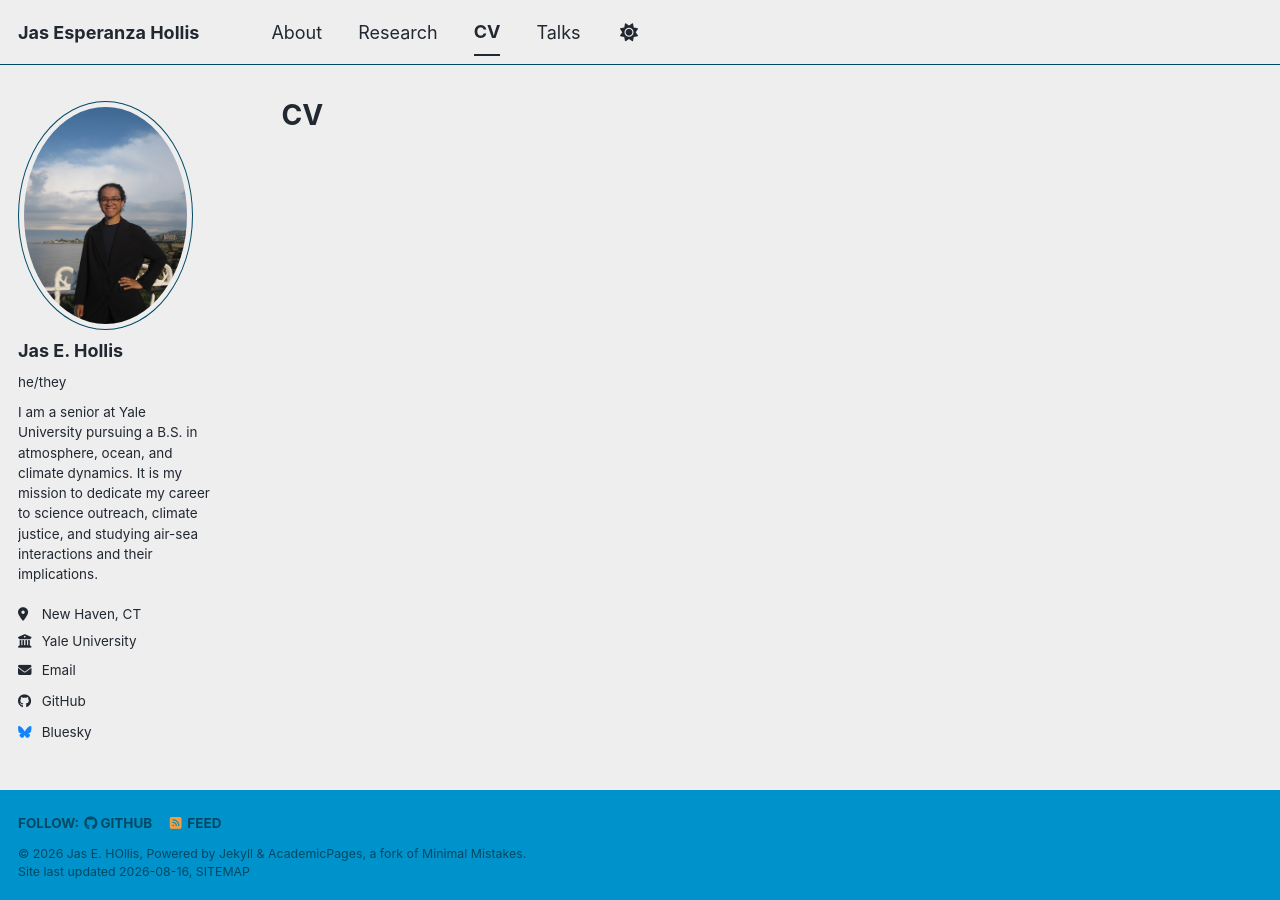
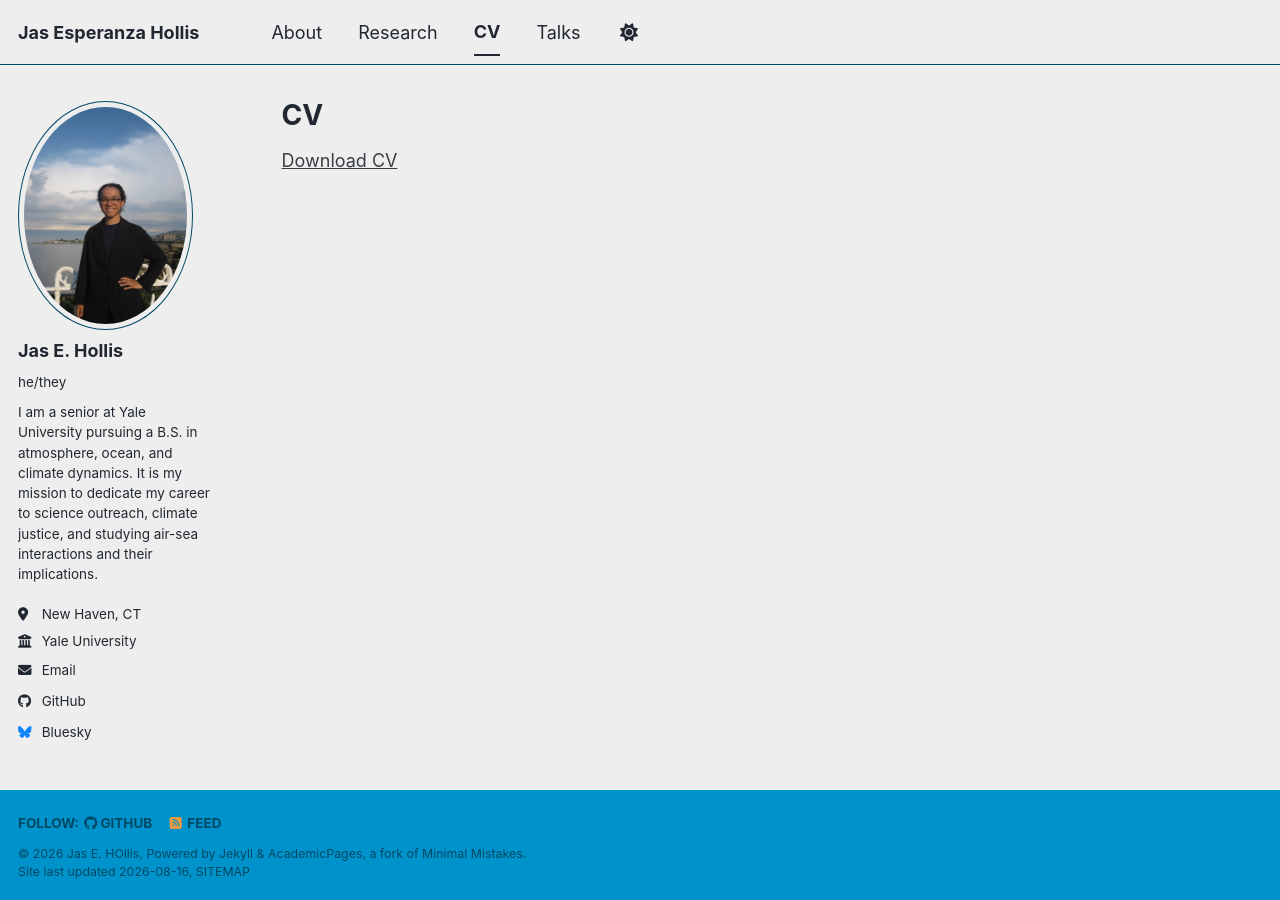
Before and after one commit to jas-hollis/jas-hollis.github.io, a Jekyll site: the page built from _pages/cv.md, in a window 1280 px wide. Built offline with Jekyll 4.4.1, drawn with Linux system fonts in a browser that asks for light colours; a style sheet for code colours, icons or effects is not loaded.

Commit message:
Update cv.md
add cv downloadable link

```diff
--- a/_pages/cv.md
+++ b/_pages/cv.md
@@ -6,3 +6,5 @@ author_profile: true
 redirect_from:
   - /resume
 ---
+
+[Download CV](/files/CV.pdf)
```
